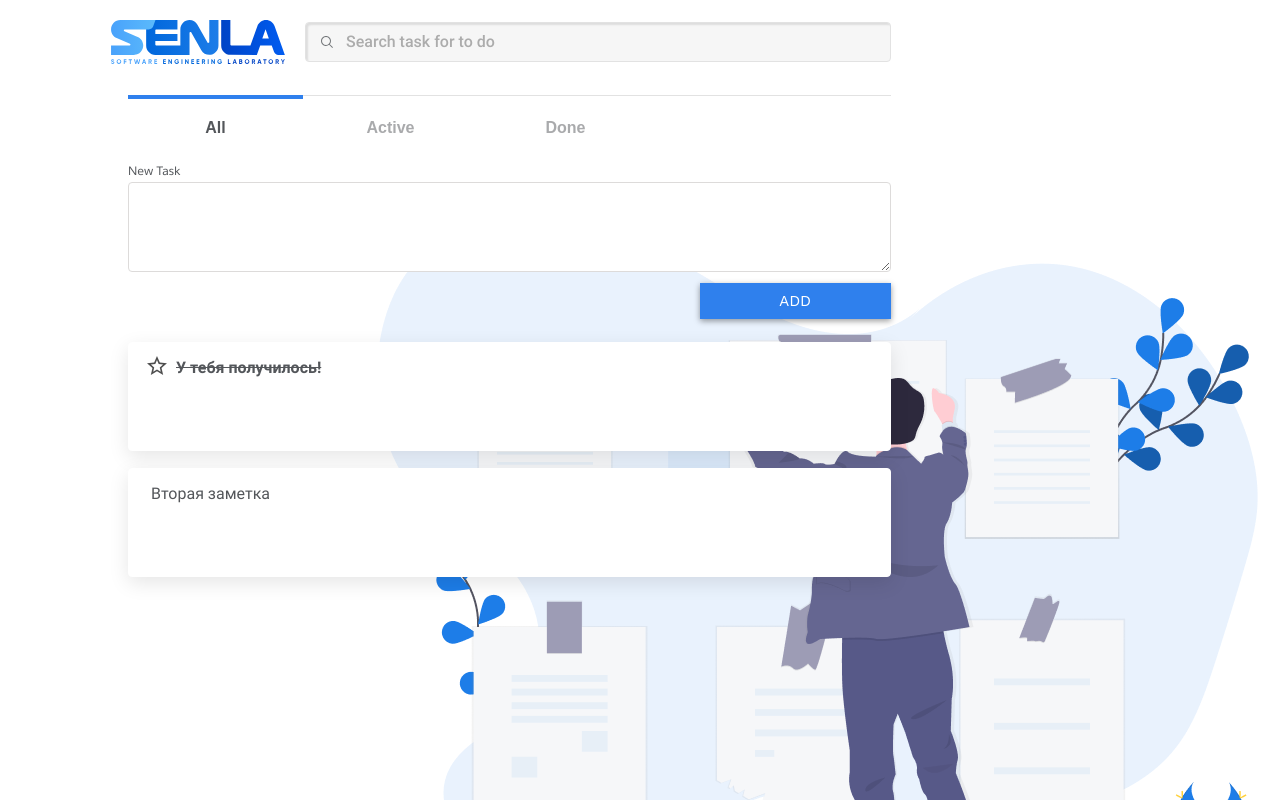
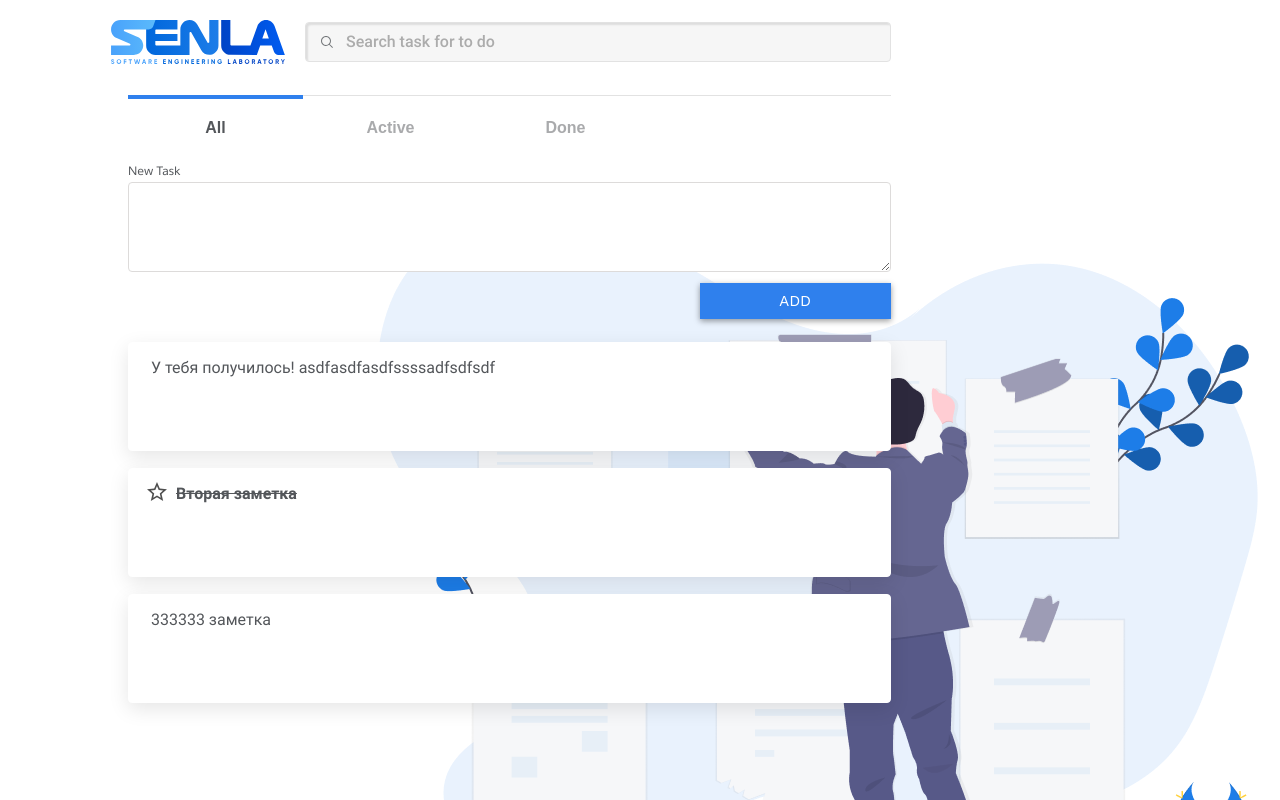
Before and after one commit to NikitaKorevo/to-do-list-react, a React (Create React App) app: page / in a window 1280 px wide. Built offline with nearby package versions, Linux system fonts and the light colour scheme.

Commit message:
feat: add fucntion handleImportantNote

```diff
--- a/src/components/main/notes/Notes.js
+++ b/src/components/main/notes/Notes.js
@@ -7,38 +7,45 @@ class Notes extends Component {
     this.state = {
       notes: [
         {
+          key: 0,
+          id: 0,
+          p: 'У тебя получилось! asdfasdfasdfssssadfsdfsdf',
+          isImportant: false,
+          isDone: false,
+        },
+        {
           key: 1,
           id: 1,
-          p: 'У тебя получилось!',
+          p: 'Вторая заметка',
           isImportant: true,
           isDone: true,
         },
         {
           key: 2,
           id: 2,
-          p: 'Вторая заметка',
+          p: '333333 заметка',
           isImportant: false,
           isDone: false,
         }
       ]
-
-
     }
-
-
   }
 
-  toggleDeleteNote = (id) => {
+  handleDeleteNote = (id) => {
     this.setState(({notes}) => ({
       notes: notes.filter((note) => note.id !== id)
     }));
   }
 
-  /* toggleImportantNote = (id) => {
-    this.setState( ({notes}) => ({
-      notes: notes.map((note) => )
-    }));
-  }  */
+  handleImportantNote = (id) => {
+    const arr = this.state.notes;
+    const result = arr.map((el, i) => {
+      return id === i ? { ...el, isImportant: !this.state.notes[i].isImportant} : el;
+    });
+    this.setState({ notes: result});
+  }
+
+
 
   render() {
     const {notes} = this.state;
@@ -47,8 +54,8 @@ class Notes extends Component {
       <ul id="myUl" className="list">
         { notes.map(note => (
           <Note
-            toggleImportantNote={this.toggleImportantNote}
-            toggleDeleteNote={this.toggleDeleteNote}
+            handleImportantNote={this.handleImportantNote}
+            handleDeleteNote={this.handleDeleteNote}
             key={note.key}
             id={note.id}
             p={note.p}
@@ -65,3 +72,4 @@ class Notes extends Component {
 export default Notes;
 
 // <Note id={this.state.notes[0].id} p={this.state.notes[0].p} isImportant={this.state.notes[0].isImportant} isDone={this.state.notes[0].isDone} />
+// notes: this.state.notes[id].isImportant = false
--- a/src/components/main/notes/note/Note.js
+++ b/src/components/main/notes/note/Note.js
@@ -5,21 +5,20 @@ class Note extends Component {
     super(props);
     this.state = {
     }
-    console.log(this.props.handleDeleteNote);
   }
 
   deleteNote = (id) => {
-    this.props.toggleDeleteNote(id);
+    this.props.handleDeleteNote(id);
   }
 
   importantNote = (id) => {
-    this.props.toggleImportantNote(id);
+    this.props.handleImportantNote(id);
   }
 
   render() {
     const {id, p, isImportant, isDone} = this.props;
-    const important = isImportant ? 'important'  : undefined;
-    const done = isDone ? 'line-through' : undefined;
+    const important = isImportant === true ? 'important'  : undefined;
+    const done = isDone === true ? 'line-through' : undefined;
 
     return (
         <li>
@@ -40,3 +39,5 @@ export default Note;
         notes: notes.filter(note => note.id !== id)
       }));
     } */
+
+// {[important, done].join(' ')}
```
